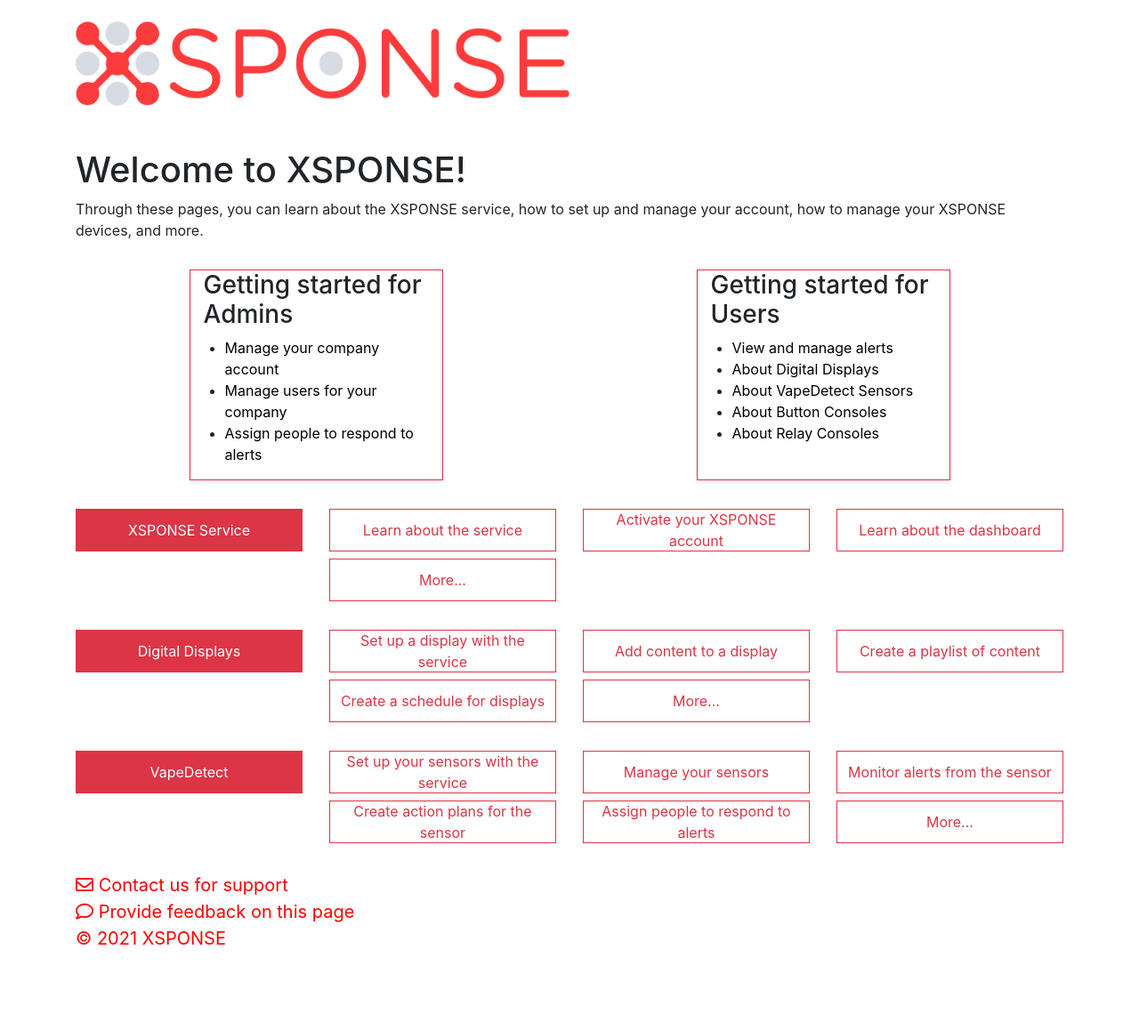
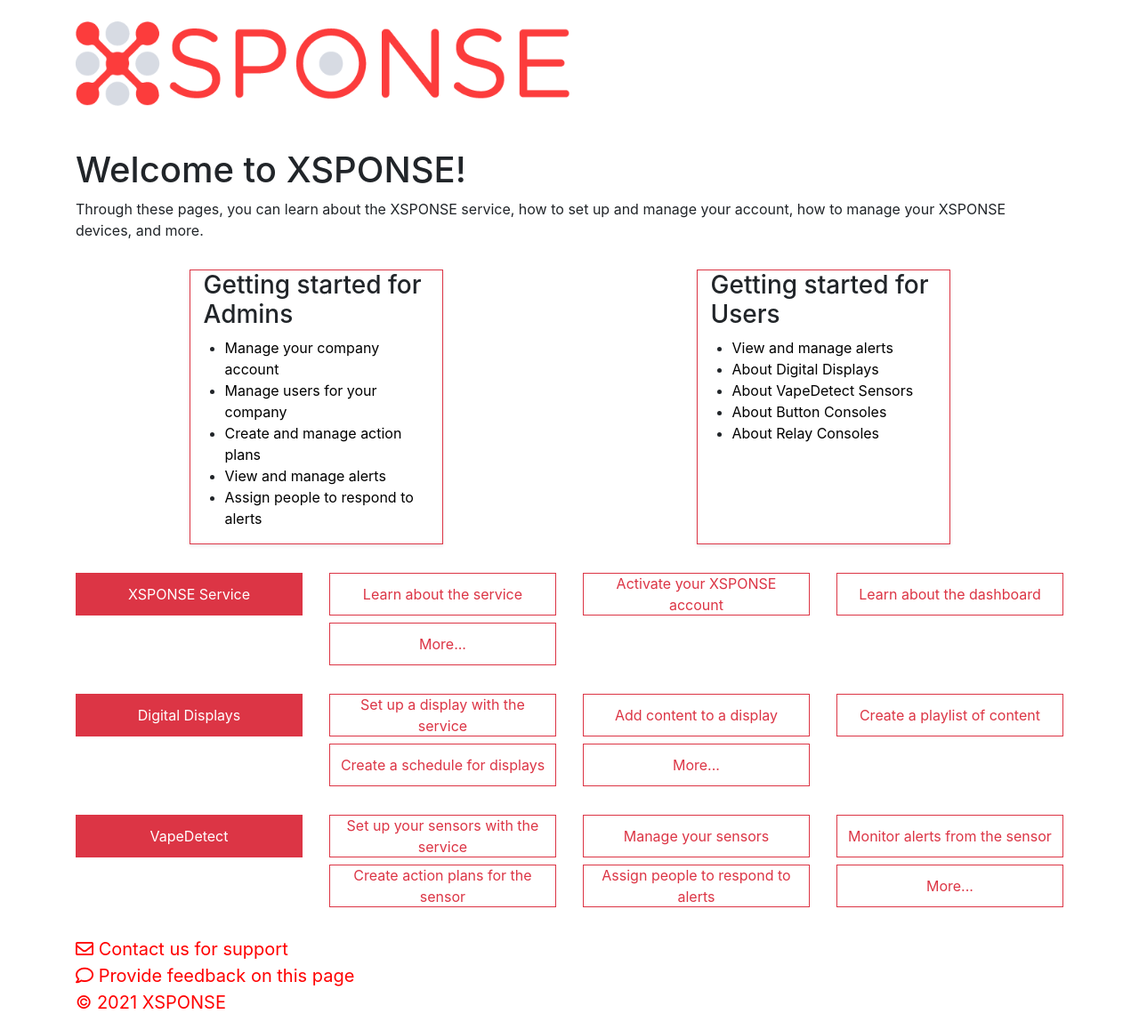
Before and after one commit to NrsSystems/docs, a Jekyll site: the page built from index.md, in a window 1280 px wide. Shown: the whole page at 89% size. Built offline with Jekyll 4.4.1, drawn with Linux system fonts in a browser that asks for light colours; our own code applies the rules of GitHub Pages for plain Markdown files; before the commit the page ends 1086 px from its top, so only the background shows below that.

Commit message:
Update company_admin.yml

```diff
--- a/_data/home/tiles/company_admin.yml
+++ b/_data/home/tiles/company_admin.yml
@@ -4,5 +4,9 @@ links:
     href: general-ops/dashboard#view-or-change-the-company-account-information
   - name: Manage users for your company
     href: general-ops/users-management
+  - name: Create and manage action plans
+    href: general-ops/action-plans
+  - name: View and manage alerts
+    href: general-ops/incident-logs
   - name: Assign people to respond to alerts
     href: general-ops/contacts-management
```
